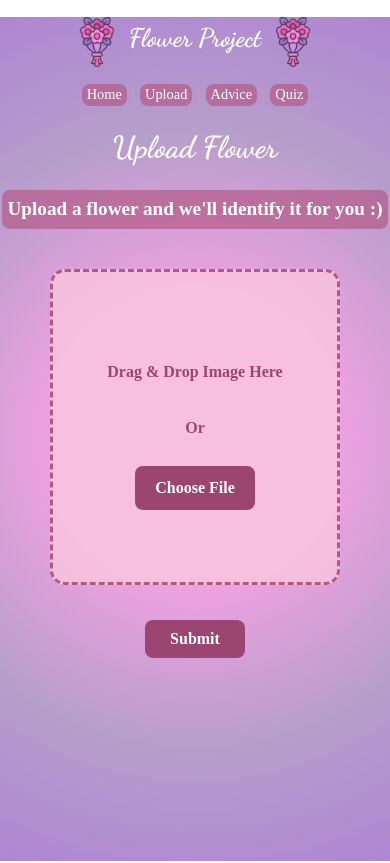
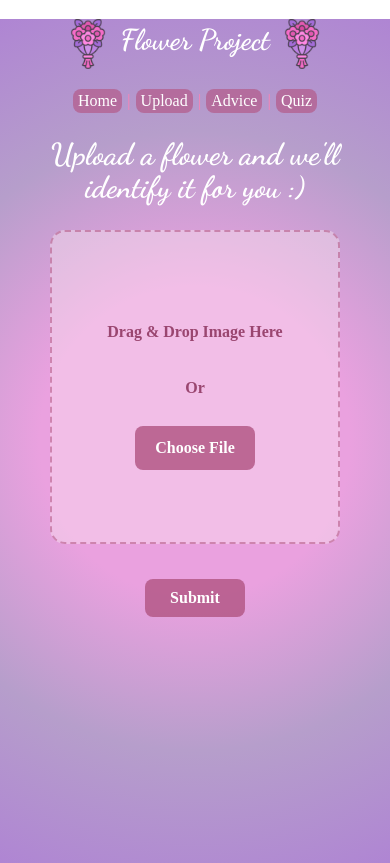
Before and after one commit to Rahma-abdul/Flower-Project, a React (Vite) app in the folder client/: page /upload in a window 390 px wide. Built offline with nearby package versions, Linux system fonts and the light colour scheme; a web font is replaced by a local one.

Commit message:
Colors Fixed!

```diff
--- a/client/src/pages/InfoPage.jsx
+++ b/client/src/pages/InfoPage.jsx
@@ -43,7 +43,7 @@ function InfoPage() {
     if (loading)
         return(
             <div className="info-page">
-            <div className="header">Loading details for {decodeURIComponent(name)} flower...</div>
+            <h1 className="header-info">Loading details for {decodeURIComponent(name)} flower...</h1>
             </div>
         );
     if (error)
@@ -55,8 +55,8 @@ function InfoPage() {
 
     return (
         <div className="info-page">
-        <h1 className="header-info" >Flower Information</h1>
-        <div className="header">Showing details for {decodeURIComponent(name)} flower:</div>
+        {/* <h1 className="header-info" >Flower Information</h1> */}
+        <h1 className="header-info">Showing details for {decodeURIComponent(name)} flower:</h1>
         <div className="flower-details">
             {flowerDetails ? (
                 <div>
--- a/client/src/pages/UploadPage.jsx
+++ b/client/src/pages/UploadPage.jsx
@@ -66,8 +66,8 @@ function UploadPage() {
 
   return (
     <div className="info-page">
-      <h1 className="header-info" >Upload Flower</h1>
-      <div className="header">Upload a flower and we'll identify it for you :) </div>
+      {/* <h1 className="header-info" >Upload Flower</h1> */}
+      <h1 className="header-info">Upload a flower and we'll identify it for you :) </h1>
       <div className= 'upload-box'
         onDrop={handleDragDrop}
         onDragOver={handleDragOver}
--- a/client/src/styles/advice.css
+++ b/client/src/styles/advice.css
@@ -1,7 +1,7 @@
 .advice-page {
   max-width: 800px;
   margin: 0 auto;
-  padding: 20px;
+  /* padding: 20px; */
   /* font-family: cursive, 'Brush Script MT', 'Lucida Handwriting', sans-serif; */
   font-family: "Macondo", cursive;
 }
@@ -9,19 +9,19 @@
 .header-info{
     font-size: 1.9em;
     color: #ffffff;
-    padding: 5px ;
+    /* padding: 5px ; */
     border-radius: 8px;
 }
 
 
 .chat-container {
-  border: 2px solid #dbade1;
+  /* border: 2px solid #dbade1; */
   border-radius: 12px;
   padding: 15px;
   min-height: 400px;
   max-height: 600px;
   overflow-y: auto;
-  background-color: #fff0f5;
+  background-color: #fff0f55e;
   display: flex;
   flex-direction: column;
   gap: 10px;
@@ -34,14 +34,15 @@
 }
 
 .chat-message.user {
-  background-color: #b45886;
-  color: white;
+  background-color: #cf74b5;
+  color: #f5e1e8;
   align-self: flex-end;
+
 }
 
 .chat-message.ai {
-  background-color: #f2cad9;
-  color: #b45886;
+  background-color: #f5e1e8;
+  color: #a34d8b;
   align-self: flex-start;
 }
 
@@ -61,12 +62,24 @@
   font-family: "Macondo", cursive;
 }
 
+.input-container input:focus {
+  outline: none;
+  border: 1px solid;
+  border-color: #cf74b5;
+}
+
 .input-container button {
   padding: 10px 15px;
   border-radius: 12px;
   border: none;
-  background-color: #b45886;
-  color: white;
+  background-color: #b45886d7;
+  color: #f5e1e8;
   cursor: pointer;
   font-size: 1rem;
+  transition: ease-in-out 0.3s;
 }
+
+.input-container button:hover {
+  background-color: #7d3559;
+  transition: ease-in-out 0.3s ;
+}
--- a/client/src/styles/index.css
+++ b/client/src/styles/index.css
@@ -126,7 +126,7 @@ button:focus-visible {
 /* Responsive adjustments for small screens */
 @media (max-width: 768px) {
   h1 {
-    font-size: 2em; /* smaller than default 3.2em */
+    font-size: 3.2em; /* smaller than default 3.8em */
   }
 
   .logo-icon {
@@ -134,7 +134,7 @@ button:focus-visible {
   }
 
   .navbar {
-    font-size: 1em; /* optional: reduce nav font size */
+    font-size: 1.3em; /* optional: reduce nav font size */
     gap: 10px; /* optional: reduce spacing */
   }
 }
@@ -142,7 +142,7 @@ button:focus-visible {
 /* For phones */
 @media (max-width: 480px) {
   h1 {
-    font-size: 1.6em;
+    font-size: 1.8em;
   }
 
   .logo-icon {
@@ -150,7 +150,7 @@ button:focus-visible {
   }
 
   .navbar {
-    font-size: 0.9em;
+    font-size: 1em;
     gap: 5px;
     flex-wrap: wrap; /* wrap navbar links if needed */
   }
--- a/client/src/styles/info.css
+++ b/client/src/styles/info.css
@@ -59,8 +59,9 @@
 
 
 .upload-box {
-    border: 3.4px dashed #b45886;
-    background: #fac8e1c6;
+    border: 2.6px dashed #b4588692;
+    /* background: #fac8e179; */
+    background-color: #fff0f55e;
     border-radius: 15px;
     padding: 30px;
     margin: 20px 50px;
@@ -94,7 +95,7 @@
     margin-top: 10px;
     padding: 10px 20px;
     border-radius: 8px;
-    background: #9a4670;
+    background: #b45886d7;
     color: #fff;
     cursor: pointer;
 }
@@ -105,12 +106,16 @@
     padding: 10px 25px;
     border-radius: 8px;
     border: none;
-    background: #9a4670;
+    background: #b45886d7;
     color: #fff;
     cursor: pointer;
     /* font-family: cursive , 'Brush Script MT', 'Lucida Handwriting', sans-serif ; */
     font-family: "Macondo", cursive;
     font-weight: bold;
+}
+
+.submit-button:hover, .upload-button:hover{
+    background: #7d3559;
 }
 
 .status {
@@ -121,7 +126,7 @@
     font-family: "Macondo", cursive;
     font-weight: bold;
     font-size: 1.5rem;
-    background-color: #9a4670bf;
+    background-color: #b45886d7;
     width: fit-content;
     margin-inline: auto;
     padding: 5px ;
--- a/client/src/styles/main.css
+++ b/client/src/styles/main.css
@@ -98,12 +98,18 @@
     padding: 0.6rem 1rem;
     border-radius: 8px;
     border: none;
-    background-color: #b45886;
+    background-color: #b45886d7;
     color: #fff;
     font-size: 1rem;
     cursor: pointer;
     /* font-family: cursive , 'Brush Script MT', 'Lucida Handwriting', sans-serif ; */
     font-family: "Macondo", cursive;
+    transition: ease-in-out 0.3s;
+}
+
+.filter-button:hover{
+    background-color: #7d3559;
+    transition: ease-in-out 0.3s ;
 }
 
 
--- a/client/src/styles/quiz.css
+++ b/client/src/styles/quiz.css
@@ -6,7 +6,7 @@
     font-family: "Macondo", cursive;
 }
 .quiz-container{
-    background-color: #f1e9ed;
+    background-color: #fff0f55e;
     padding: 20px;
     border-radius: 12px;
     display: flex;
@@ -24,7 +24,7 @@
 }
 
 .item{
-    background-color: #eaaaca;
+    background-color: #b4588676;
     padding: 8px;
     border-radius: 8px;
     display: flex;
@@ -33,8 +33,9 @@
 }
 
 .item label{
-    font-size: 1.06em;
-    color: #792750;
+    font-size: 1.1em;
+    color: #ffffff;
+    font-weight: bold;
 }
 
 .item input{
@@ -42,10 +43,14 @@
     border-radius: 6px;
     height: 35px;
     font-size: 1.06em;
-    border: #792750b3 1.6px solid;
+    border: #792750b3 1px solid;
     font-family: "Macondo", cursive;
 }
 
+.item input:focus{
+    outline: none;
+    border: 1.5px solid #792750b3;
+}
 .options{
     display:grid;
     grid-template-columns: repeat(2, auto);
@@ -56,6 +61,9 @@
     display: flex;
     align-items: center;
     color: #792750;
+    border-radius: 8px;
+    margin: 5px;
+    background-color: #a5406f34;
 }
 
 .option-item input:hover{
@@ -64,7 +72,7 @@
 
 
 .submit {
-    background-color: #792750;
+    background-color: #b45886d7;
     cursor: pointer;
     color: white;
     transition: ease-in-out 0.3s;
@@ -72,6 +80,7 @@
 }
 
 .submit:hover{
-    background-color: #a5406f;
-    transform: scale(1.02);
+    background-color: #7d3559;
+    /* transform: scale(1.02); */
+    transition: ease-in-out 0.3s ;
 }
```
